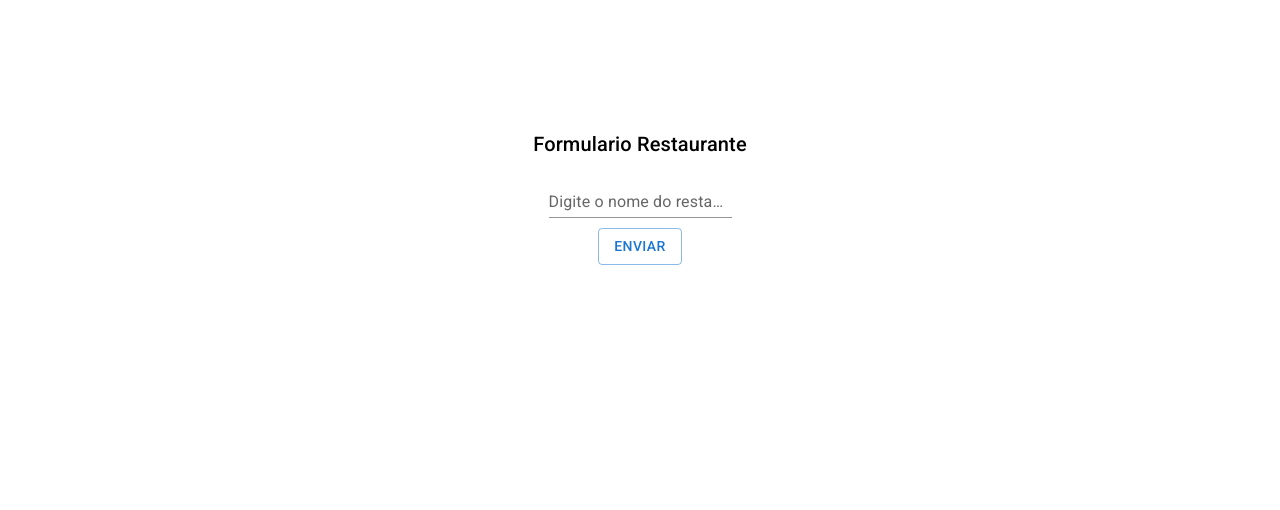
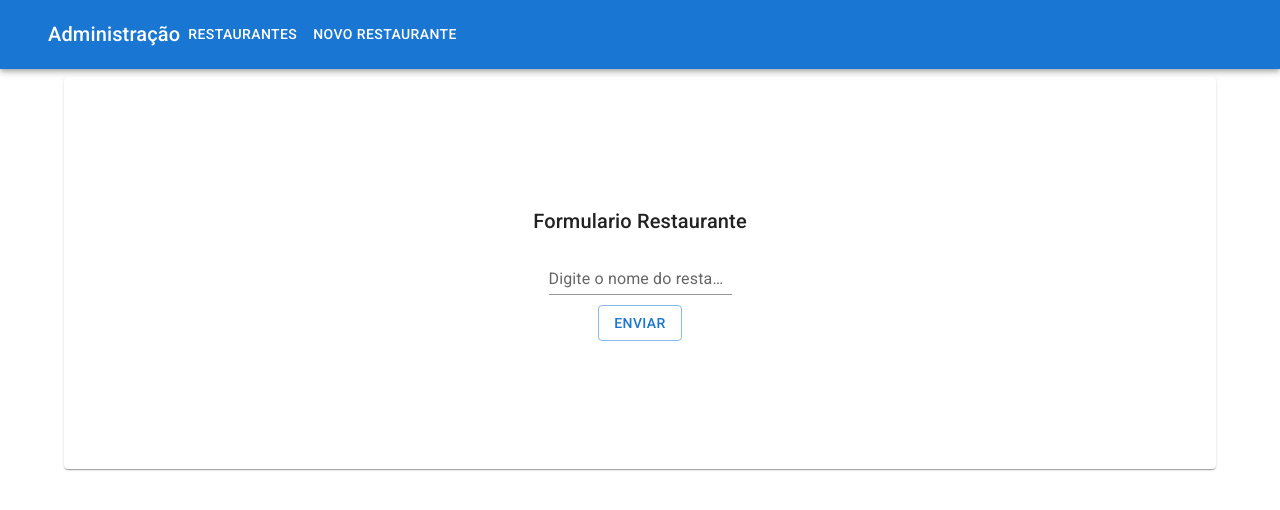
Before and after one commit to feliipecardosoo/ShowMembers, a React (Create React App) app in the folder frontend/: page /admin/restaurantes/post in a window 1280 px wide. Shown: the top 510 px of the page. Built offline with nearby package versions, Linux system fonts and the light colour scheme.

Commit message:
Finalizando NAV admin

```diff
--- a/frontend/src/App.tsx
+++ b/frontend/src/App.tsx
@@ -3,6 +3,7 @@ import Home from './paginas/Home';
 import VitrineRestaurantes from './paginas/VitrineRestaurantes';
 import Administracao from './paginas/Administracao/ListarRestaurantes';
 import RestaurantesPost from './paginas/Administracao/CadastrarRestaurante';
+import PaginaBaseAdmin from './componentes/navBarAdm';
 
 function App() {
 
@@ -10,9 +11,13 @@ function App() {
     <Routes>
       <Route path="/" element={<Home />} />
       <Route path="/restaurantes" element={<VitrineRestaurantes />} />
-      <Route path="/admin/restaurantes" element={<Administracao />} />
-      <Route path="/admin/restaurantes/:id" element={<RestaurantesPost />} />
-      <Route path="/admin/restaurantes/post" element={<RestaurantesPost />} />
+
+      <Route path="/admin" element={<PaginaBaseAdmin />}>
+        <Route path="restaurantes" element={<Administracao />} />
+        <Route path="restaurantes/:id" element={<RestaurantesPost />} />
+        <Route path="restaurantes/post" element={<RestaurantesPost />} />
+      </Route>
+
     </Routes>
   );
 }
--- /dev/null
+++ b/frontend/src/componentes/navBarAdm/index.tsx
@@ -0,0 +1,40 @@
+import { Box, Button, Typography, AppBar, Container, Toolbar, Link, Paper } from "@mui/material"
+
+import { Link as RouterLink, Outlet } from 'react-router-dom'
+
+const PaginaBaseAdmin = () => {
+    return (
+        <>
+            <AppBar position="static">
+                <Container maxWidth="xl">
+                    <Toolbar>
+                        <Typography variant="h6">
+                            Administração
+                        </Typography>
+                        <Box sx={{ display: 'flex', flexGrow: 1 }}>
+                            <Link component={RouterLink} to="/admin/restaurantes">
+                                <Button sx={{ my: 2, color: 'white' }}>
+                                    Restaurantes
+                                </Button>
+                            </Link>
+                            <Link component={RouterLink} to="/admin/restaurantes/post">
+                                <Button sx={{ my: 2, color: 'white' }}>
+                                    Novo Restaurante
+                                </Button>
+                            </Link>
+                        </Box>
+                    </Toolbar>
+                </Container>
+            </AppBar>
+            <Box>
+                <Container maxWidth="lg" sx={{ mt: 1 }}>
+                    <Paper sx={{ p: 2 }}>
+                        <Outlet />
+                    </Paper>
+                </Container>
+            </Box>
+        </>
+    )
+}
+
+export default PaginaBaseAdmin
--- a/frontend/src/paginas/Administracao/CadastrarRestaurante/index.tsx
+++ b/frontend/src/paginas/Administracao/CadastrarRestaurante/index.tsx
@@ -1,5 +1,4 @@
 import { Box, Button, TextField, Typography } from "@mui/material";
-import axios from "axios";
 import { useEffect, useState } from "react";
 import { useParams } from "react-router-dom";
 import IRestaurante from "../../../interfaces/IRestaurante";
@@ -64,7 +63,6 @@ export default function RestaurantesPost() {
                 <Button
                     variant="outlined"
                     type="submit"
-
                 >
                     Enviar
                 </Button>
```
